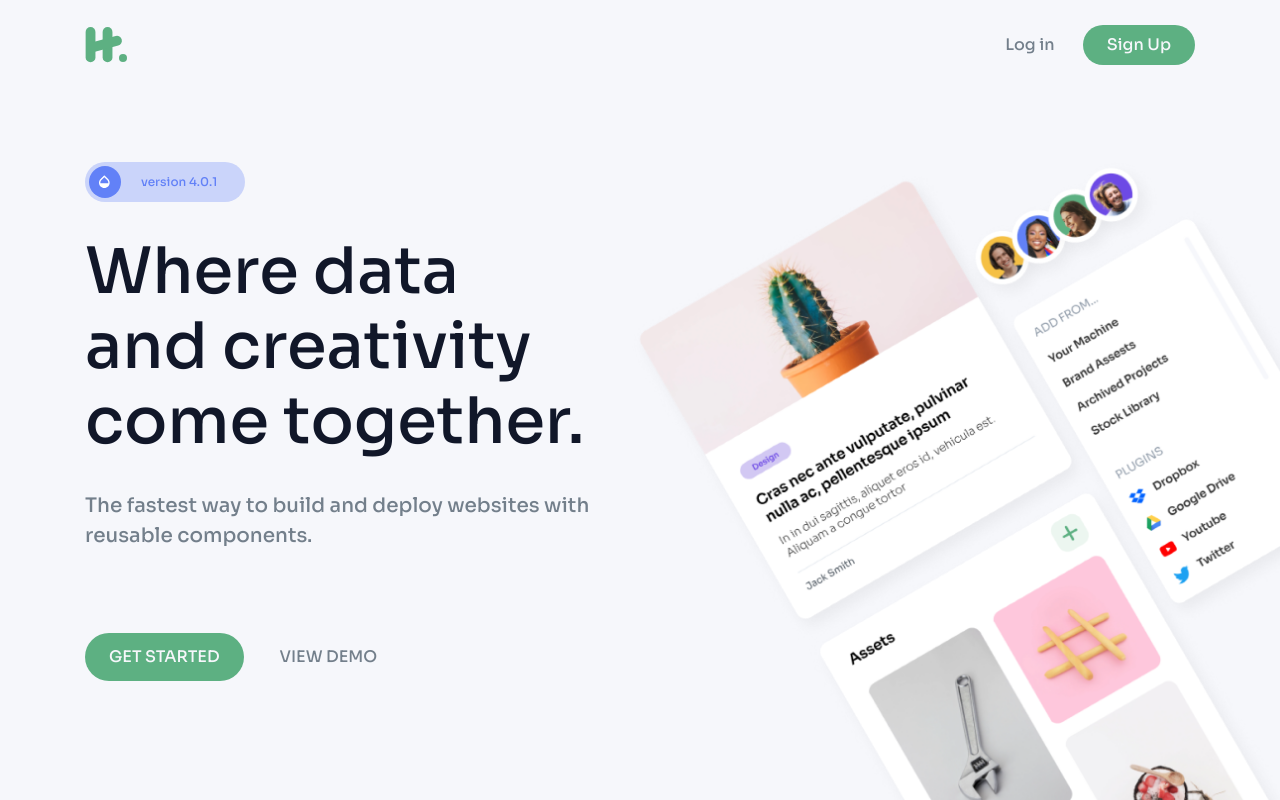
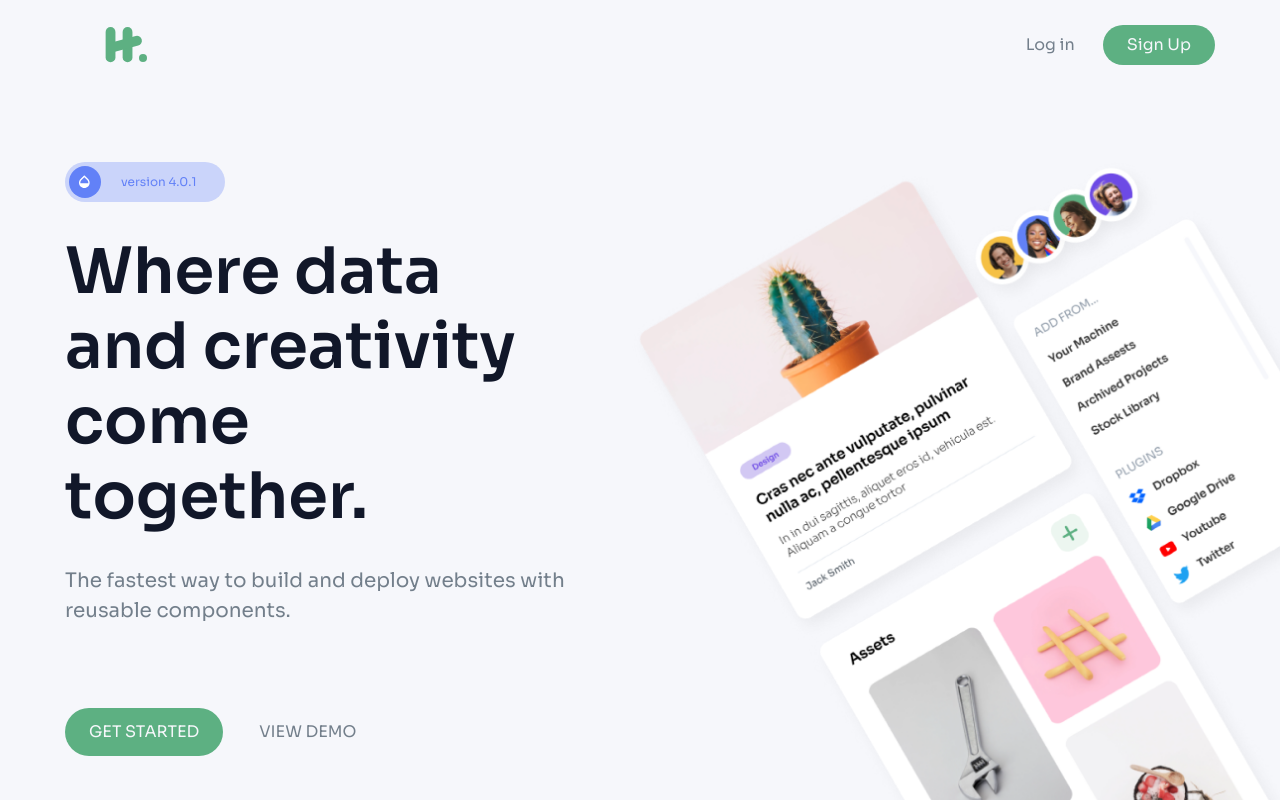
Before and after one commit to EdiedRamos/devchallenges, a Next.js app: page /advanced-homepage in a window 1280 px wide. Shown: the top 800 px of the page. Built offline with nearby package versions, Linux system fonts and the light colour scheme.

Commit message:
feat: update styles

```diff
--- a/src/app/advanced-homepage/(components)/container.tsx
+++ b/src/app/advanced-homepage/(components)/container.tsx
@@ -9,7 +9,7 @@ export function Container({
   className = "",
 }: PropsWithChildren<Props>) {
   return (
-    <div className={`px-5 md:px-0 w-full max-w-[1110px] mx-auto ${className}`}>
+    <div className={`px-5 md:px-0 w-full max-w-[1150px] mx-auto ${className}`}>
       {children}
     </div>
   );
--- a/src/app/advanced-homepage/(components)/header.tsx
+++ b/src/app/advanced-homepage/(components)/header.tsx
@@ -2,7 +2,11 @@ export function Header() {
   return (
     <header className="pt-6">
       <nav className="flex justify-between items-center bg-ah-white">
-        <img src="/advanced-homepage/hufie-logo.svg" alt="logo" />
+        <img
+          src="/advanced-homepage/hufie-logo.svg"
+          alt="logo"
+          className="pl-10"
+        />
         <div className="flex gap-7 text-cs-16">
           <button className="text-ah-gray">Log in</button>
           <button className="bg-ah-green px-6 py-2 rounded-full text-ah-white">
--- a/src/app/advanced-homepage/page.tsx
+++ b/src/app/advanced-homepage/page.tsx
@@ -18,7 +18,7 @@ export default function AdvancedHomepage() {
       <div className="bg-none lg:bg-ah-background bg-no-repeat bg-rightx mt-[96px] bg-[length:650px_auto] bg-[right_-6rem]">
         <Container>
           <Version />
-          <h2 className="text-cs-64 text-sh-black max-w-[500px] mt-8 leading-[75px] font-medium">
+          <h2 className="text-cs-64 text-sh-black max-w-[500px] mt-8 leading-[75px] font-bold">
             Where data and creativity come together.
           </h2>
           <p className="mt-8 text-ah-gray max-w-[550px] text-cs-20">
--- a/src/app/layout.tsx
+++ b/src/app/layout.tsx
@@ -2,7 +2,7 @@ import type { Metadata } from "next";
 import { Sora } from "next/font/google";
 import "./globals.css";
 
-const poppins = Sora({ subsets: ["latin"], weight: ["500"] });
+const poppins = Sora({ subsets: ["latin"], weight: ["400", "500", "600"] });
 
 export const metadata: Metadata = {
   title: "Devchallanges Solutions",
```
